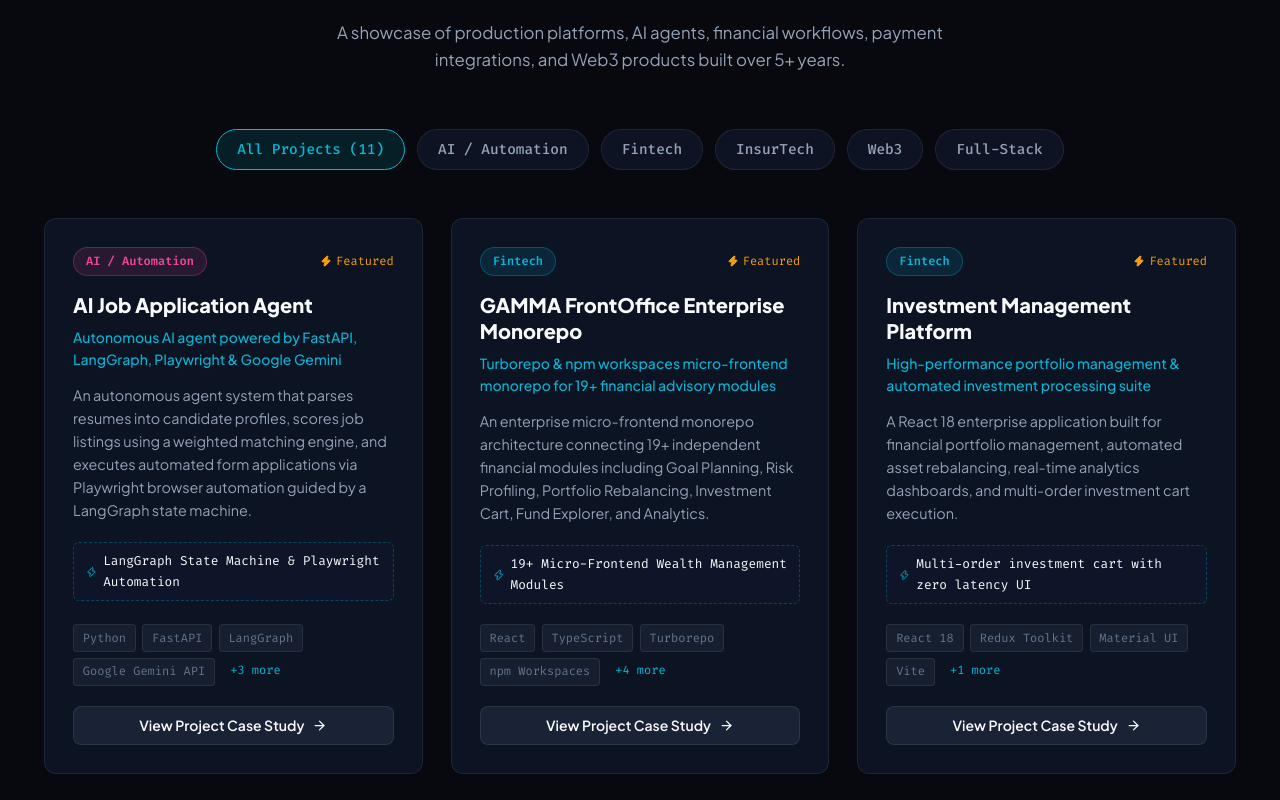
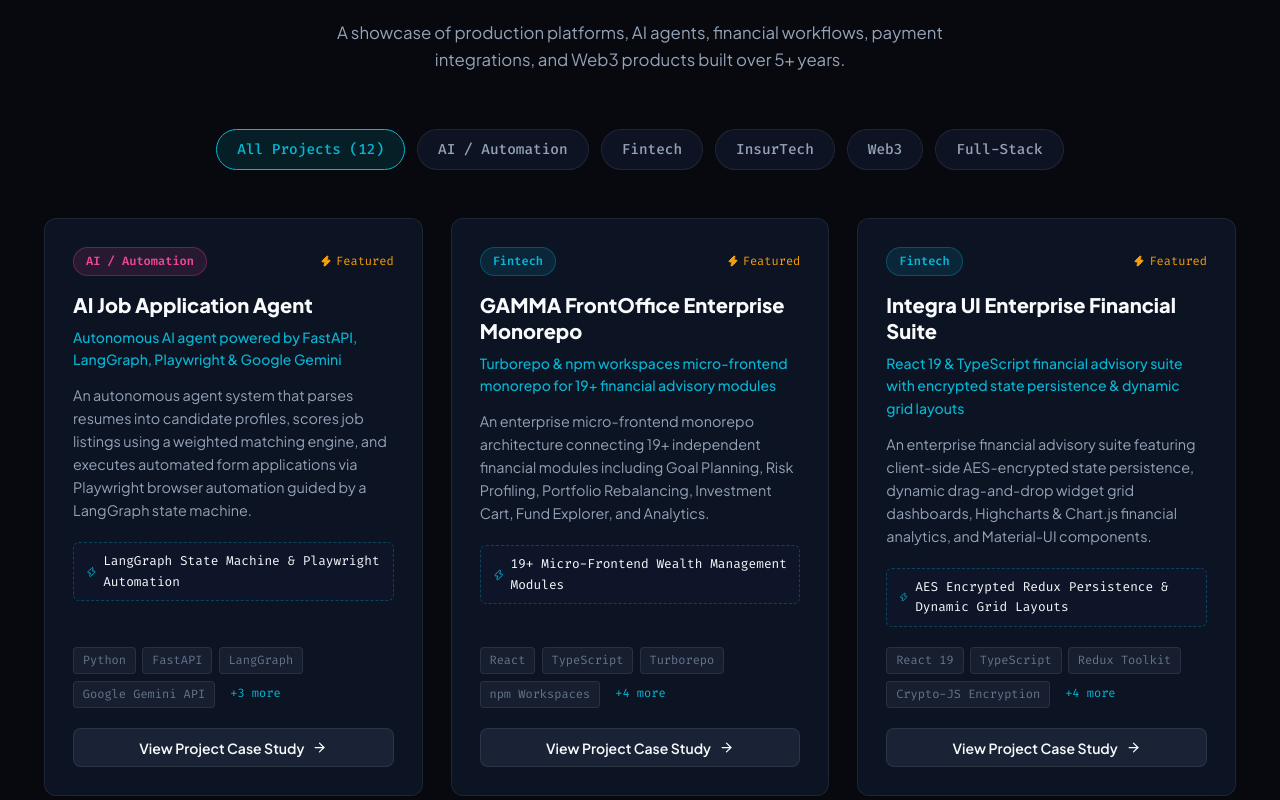
Before and after one commit to dazzler-123/chandan-maurya-portfolio, a React (Vite) app: page / in a window 1280 px wide. Shown: the part 5820-6620 px from the top of the page. Built offline with nearby package versions, Linux system fonts and the light colour scheme.

Commit message:
Add Integra UI Enterprise Financial Suite project

```diff
--- a/src/data/portfolioData.ts
+++ b/src/data/portfolioData.ts
@@ -178,6 +178,22 @@
     featured: true
   },
   {
+    id: 'integra-ui',
+    title: 'Integra UI Enterprise Financial Suite',
+    category: 'Fintech',
+    tagline: 'React 19 & TypeScript financial advisory suite with encrypted state persistence & dynamic grid layouts',
+    description: 'An enterprise financial advisory suite featuring client-side AES-encrypted state persistence, dynamic drag-and-drop widget grid dashboards, Highcharts & Chart.js financial analytics, and Material-UI components.',
+    technologies: ['React 19', 'TypeScript', 'Redux Toolkit', 'Crypto-JS Encryption', 'Material-UI', 'Highcharts', 'React Grid Layout', 'Vite'],
+    keyHighlights: [
+      'Architected a modular React 19 & TypeScript financial advisory suite with custom draggable widget dashboards (react-grid-layout).',
+      'Implemented AES payload encryption and encrypted Redux state persistence (redux-persist-transform-encrypt) for data compliance.',
+      'Constructed interactive financial analytics, portfolio yield charts, and historical performance graphs using Highcharts & Chart.js.',
+      'Built advanced multi-level date range pickers, Excel document export pipelines, and Axios interceptor authentication workflows.'
+    ],
+    metrics: 'AES Encrypted Redux Persistence & Dynamic Grid Layouts',
+    featured: true
+  },
+  {
     id: 'investment-management',
     title: 'Investment Management Platform',
     category: 'Fintech',
```
